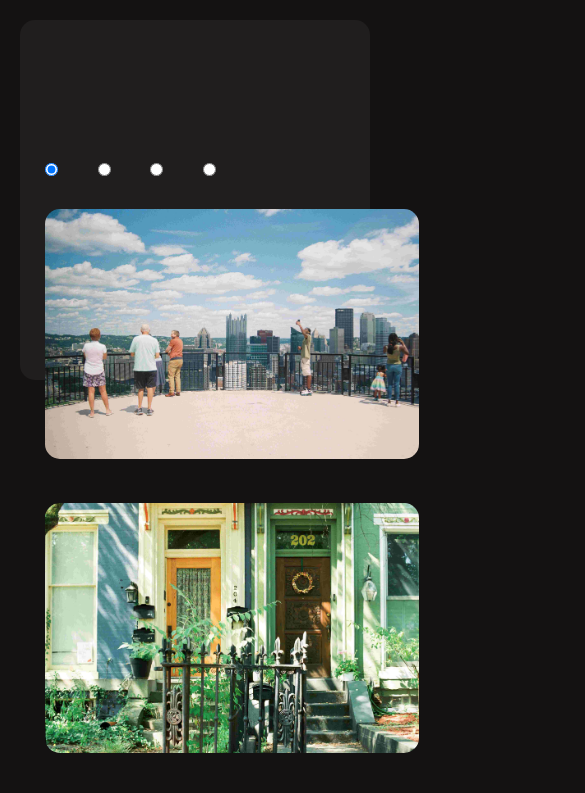
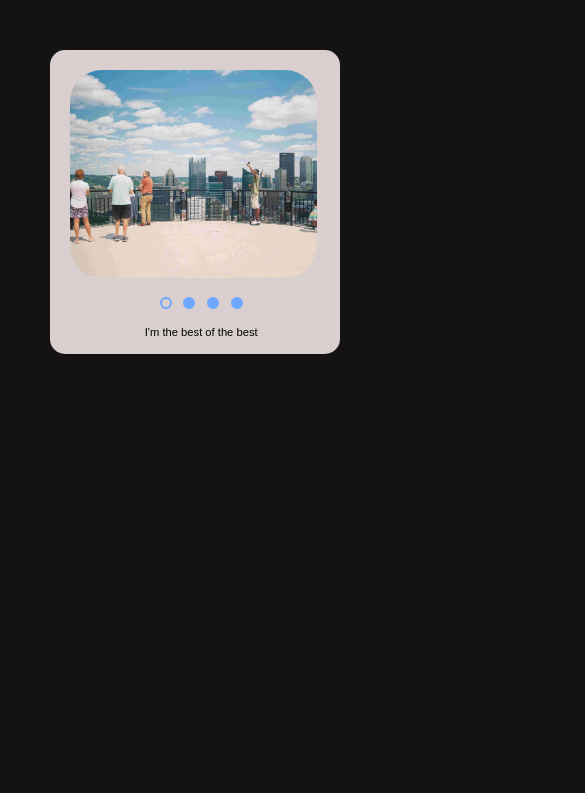
Before and after one commit to Amrillo/cssMemeSlider, a plain HTML site: page cssMemeSlider/index.html in a window 390 px wide. Shown: the top 793 px of the page, 585 px wide, since content can reach past the window. Drawn offline with Linux system fonts and the light colour scheme.

Commit message:
fix: chanhe styles

```diff
--- a/cssMemeSlider/styles/main.css
+++ b/cssMemeSlider/styles/main.css
@@ -9,97 +9,136 @@ body {
     font-size: 1rem;
     font-weight: 400;
     font-style: normal;
-    color: #fff;
+    color: #000;
     background-color: rgb(20, 18, 18);
 
 }
 
-button {
-    border: 0;
-    background-color: transparent;
-    cursor: pointer;
+input {
+    visibility: hidden;
+    order: 2;
 }
 .container {
-    max-width: 900px;
+    max-width: 1000px;
     margin: 0 auto;
     padding: 50px;
-    display: flex;
-    justify-content: center;
-    align-items: center;
 }
 
-
 .slider-wrapper {
-    position: relative;
+    width: 100%;
+    height: 50vh;
+    height: 40rem;
+    background-color: rgb(218, 207, 207);
+    padding: 50px;
+    border-radius: 15px;
+    overflow: hidden;
+}
+.slides {
     display: grid;
-    grid-template-columns: 1fr 1fr;
+    grid-template-columns: 1fr 1fr 1fr 1fr;
     row-gap: 20px;
     justify-content: space-between;
+    width: 425%;
+}
+.slides-inner {
+    display: flex;
+    justify-content: space-around;
+    align-items: center;
+    gap: 70px;
     width: 100%;
-    height: 37rem;
-    background-color: rgb(32, 30, 30);
-    padding: 25px 25px 50px;
-    border-radius: 15px;
+    grid-column: 1/8;
+    transition: all .5s ease;
+}
+.slide {
+    width: 900px;
+}
+.slide img {
+    width: 100%;
+    height: 31em;
+    object-fit: cover;
+    border-radius: 2em;
+}
+.slides-controls {
+    grid-column: 1/2;
+    display: flex;
+    align-items: center;
+    justify-content: space-around;
+}
+.slide__text {
+    width: 200px;
+    overflow: hidden;
+    height: 20px;
+ }
+ .slide__text p {
+    padding: 2px;
+    transition: all .5s ease;
+ }
+
+#s1:checked ~ .slides-inner {
+    transform: translateX(0);
+}
+#s2:checked ~ .slides-inner {
+    transform: translateX(-25.4%);
+}
+#s3:checked ~ .slides-inner {
+    transform: translateX(-51%);
+}
+#s4:checked ~ .slides-inner  {
+    transform: translateX(-76.6%);
 }
 
-.slide {
-    grid-column: 1/3;
-    /* opacity: 0;
-    transition: all 1s ease-in-out; */
+#s1:checked ~ .slides-controls .slide__text p {
+    transform: translateY(0);
+}
+#s2:checked ~ .slides-controls .slide__text p {
+    transform: translateY(-100%);
+}
+#s3:checked ~ .slides-controls .slide__text p {
+    transform: translateY(-200%);
+}
+#s4:checked ~ .slides-controls .slide__text p {
+    transform: translateY(-300%);
 }
 
+#s1:checked ~ .slides-controls .pagination label[for="s1"] span {
+    background-color: transparent;
+    border: 2px solid #6ea8fe;
+}
 
-@keyframes fading {
-    0%   {opacity: 0;}
-    25%  {opacity: .25;}
-    50%  {opacity: .5;}
-    75%  {opacity: .75;}
-    100% {opacity: 1;}
-  }
-  @keyframes moving {
-    0%   {transform: translateX(-100%);}
-    25%  {transform: translateX(-75%)}
-    50%  {transform: translateX(-50%);}
-    75%  {transform: translateX(-25%)}
-    100% {transform: translateX(0)}
-  }
-.slide.visible  {
-    animation-name: fading;
-    animation-timing-function: linear;
-    animation-duration: 1.5s;
+#s2:checked ~ .slides-controls .pagination label[for="s2"] span {
+    background-color: transparent;
+    border: 2px solid #6ea8fe;
 }
-.slide img {
-    max-width: 100%;
-    height: 31em;
-    object-fit: cover;
-    border-radius: 15px;
-     margin-bottom: 20px;
+
+#s3:checked ~ .slides-controls .pagination label[for="s3"] span {
+    background-color: transparent;
+    border: 2px solid #6ea8fe;
 }
-.slide__text.visible {
-   animation-name: moving;
-   animation-timing-function: linear;
-   animation-duration: 1.5s;
+#s4:checked ~ .slides-controls .pagination label[for="s4"] span {
+    background-color: transparent;
+    border: 2px solid #6ea8fe;
 }
+
 .pagination {
     display: flex;
     align-items: center;
     justify-content: flex-end;
-    gap: 5px;
+    gap: 1em;
 }
 
 .pagination__dot {
     display: flex;
     justify-content: center;
     align-items: center;
-    width:  20px;
-    height: 20px;
+    width:  22px;
+    height: 22px;
     cursor: pointer;
 }
 
 .pagination__dot span {
     display: inline-block;
-    width:  12px;
-    height: 12px;
+    width:  14px;
+    height: 14px;
     border-radius: 50%;
     background-color:#6ea8fe;
     transition: all .3s ease-in-out;
@@ -119,39 +158,60 @@ button {
     background-color: #fff;
 }
 
+@media (max-width: 768px) {
 
+    .slider-wrapper {
+        height: 29rem;
+    }
 
-@media (max-width: 768px) {
-    body {
-        font-size: 143px;
+    .slide {
+        max-width: 900px;
     }
-    .slider-wrapper {
-        height: 500px;
-        row-gap: 10px;
-    }
-     .slide img {
-        height: 400px;
-        margin-bottom: 10px;
-    }
-    .slide__text {
-        order: 3;
+    .slide img {
+        height: 20em;
     }
     .pagination {
-        justify-content: center;
-        grid-column: 1/3;
-        order: 2 ;
+        gap: 0.5em;
     }
 }
 
+@media (max-width: 568px) {
 
-@media (max-width: 480px) {
-    .container {
+    .slider-wrapper {
+        max-width: 380px;
+        height: 19rem;
         padding: 20px;
     }
-    .slider-wrapper {
-        height: 360px;
+    .slides {
+        row-gap: 10px;
+    }
+    .slides-inner {
+        gap: 25px;
     }
     .slide img {
-        height: 250px;
+        height: 13em;
     }
+    .pagination {
+        gap: 0.1em;
+    }
+    .pagination__dot span {
+        width: 12px;
+        height: 12px;
+    }
+    .slides-controls {
+        flex-direction: column;
+        gap: 10px;
+    }
+    .slide__text {
+        order: 2;
+        text-align: center;
+
+    }
+    .slide__text p {
+        font-size: 0.7em;
+    }
+    .pagination {
+        order: 1;
+    }
+
 }
```
